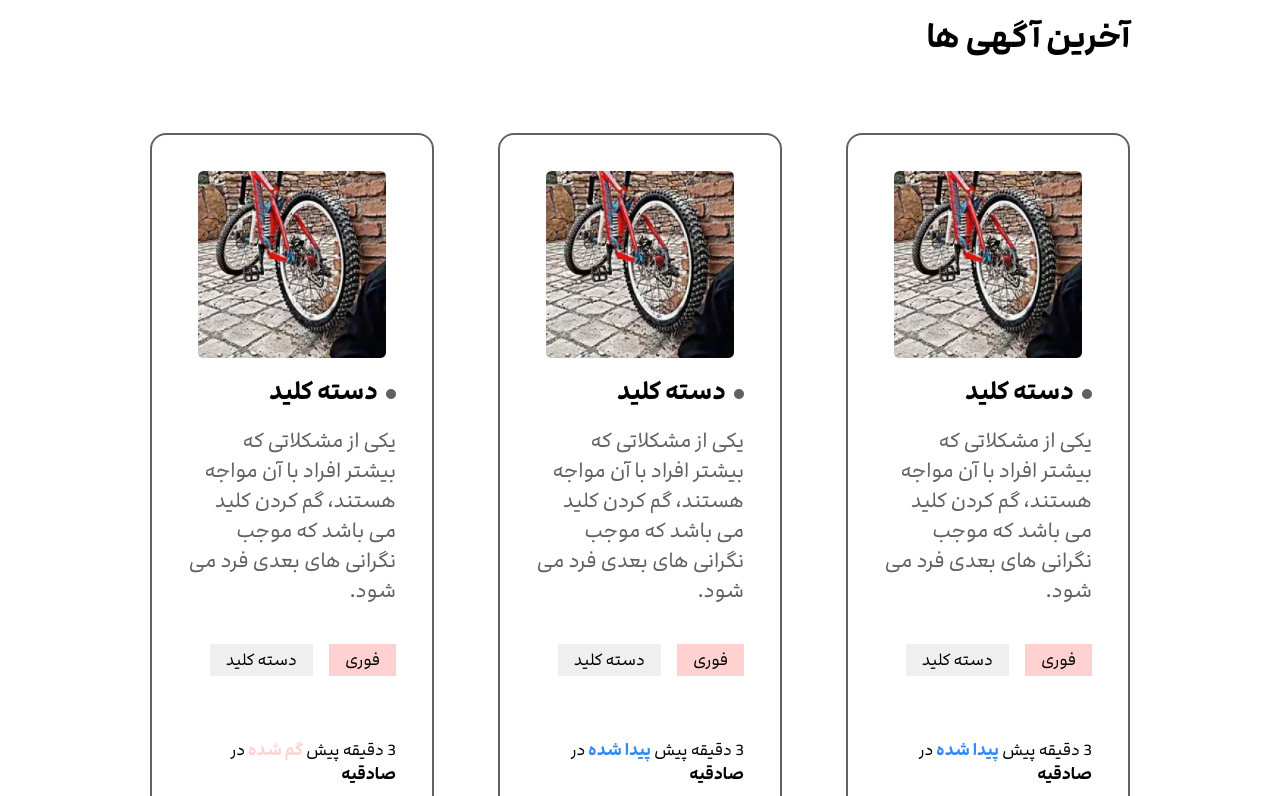
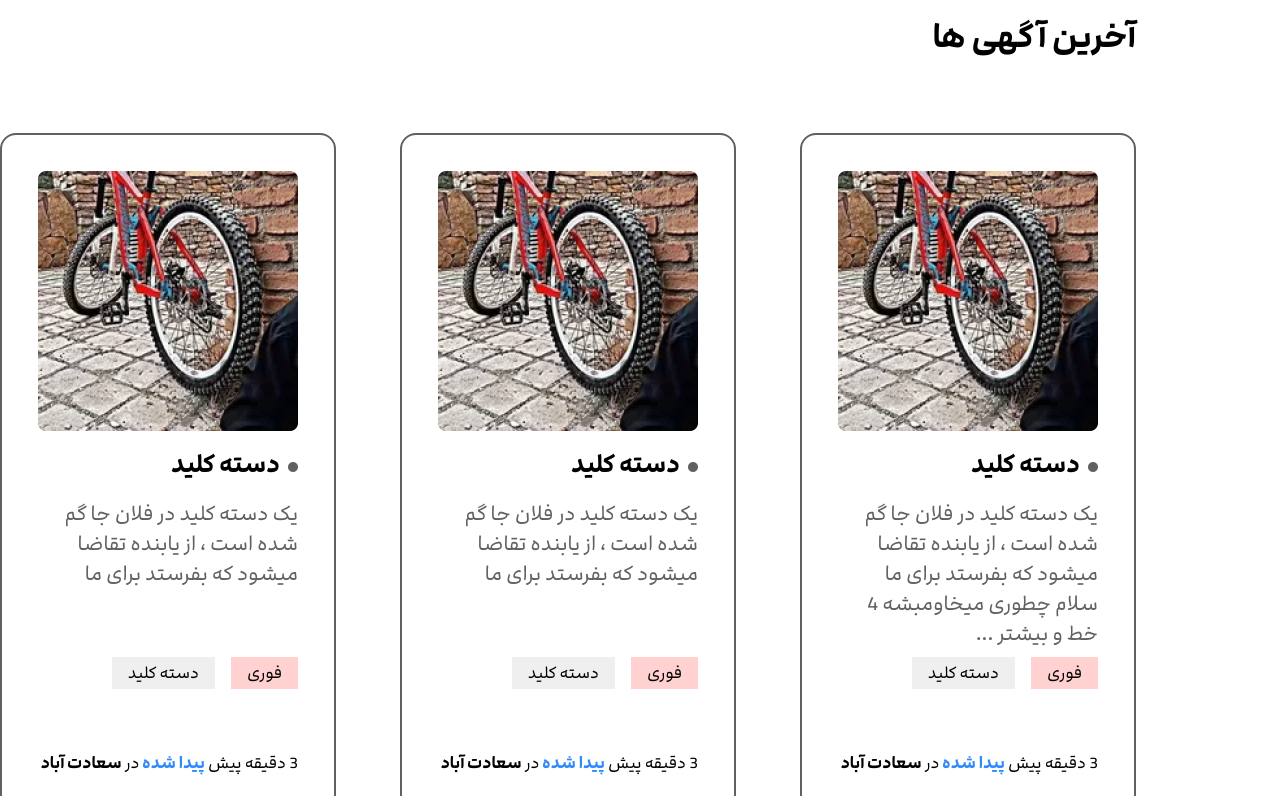
Before and after one commit to 200-status-ok/main-frontend, a Next.js app: page / in a window 1280 px wide. Shown: the part 1240-2036 px from the top of the page. Built offline with nearby package versions, Linux system fonts and the light colour scheme.

Commit message:
refactor : extract Poster component

```diff
--- /dev/null
+++ b/Layout/Footer.js
@@ -0,0 +1,6 @@
+import classes from "./Footer.module.css";
+const Footer = () => {
+  return <div className={classes.footer}>این یک فوتر است</div>;
+};
+
+export default Footer;
--- /dev/null
+++ b/Layout/Footer.module.css
@@ -0,0 +1,11 @@
+.footer {
+  width: 100%;
+  height: 280px;
+  justify-content: center;
+  align-items: center;
+  background-color: #3a3a3a;
+  color: white;
+  font-size: 32px;
+  display: flex;
+  margin-top: 80px;
+}
--- a/Layout/Header.js
+++ b/Layout/Header.js
@@ -1,7 +1,7 @@
 import classes from "./Header.module.css";
 import leftdots from "../assets/images/leftdots.png";
 import Image from "next/image";
-import { useState } from "react";
+import { useRef, useState } from "react";
 import LoginPopup from "../components/LoginPopup";
 const Header = () => {
   const [showLoginPopup, setShowLoginPopup] = useState(false);
--- /dev/null
+++ b/Layout/Layout.js
@@ -0,0 +1,14 @@
+import Footer from "./Footer";
+import Header from "./Header";
+
+const Layout = ({ children }) => {
+  return (
+    <>
+      <Header />
+      {children}
+      <Footer />
+    </>
+  );
+};
+
+export default Layout;
--- a/components/LoginPopup.js
+++ b/components/LoginPopup.js
@@ -6,14 +6,20 @@ import nine_dots from "../assets/images/ninedots.png";
 import googleIcon from "../assets/icons/google.png";
 import axios from "axios";
 import { toast } from "react-toastify";
-import { useState } from "react";
+import { useState, useRef } from "react";
+import useOnClickOutside from "../hooks/useOutside";
 const LoginPopup = ({ setUser, setShowLoginPopup }) => {
   const [username, setUsername] = useState("");
   const [otp, setOtp] = useState("");
+  const loginBoxRef = useRef();
+
+  useOnClickOutside(loginBoxRef, () => {
+    setShowLoginPopup(false);
+  });
   return (
     <>
       <div className={classes.background}>
-        <div className={classes.popup_container}>
+        <div className={classes.popup_container} ref={loginBoxRef}>
           <div className={classes.title_container}>
             <div className={classes.title_right}>
               <Image src={userIcon} width="32" height="32" />
--- /dev/null
+++ b/components/Poster.js
@@ -0,0 +1,55 @@
+import classes from "../pages/Home.module.css";
+import dot from "../assets/images/dot.png";
+import Image from "next/image";
+
+const lengthOfDescription = 110;
+
+const Poster = ({
+  image,
+  title,
+  description,
+  found,
+  lost,
+  location,
+  time_description,
+}) => {
+  return (
+    <div className={classes.poster}>
+      <Image
+        className={classes.poster_image}
+        src={image}
+        width={260}
+        height={260}
+      />
+      <h2>
+        <Image src={dot} width={10} style={{ marginLeft: "8px" }} />
+        {title}{" "}
+      </h2>
+      <p className={classes.poster_description}>
+        {description.length > lengthOfDescription
+          ? description.slice(0, lengthOfDescription) + " ..."
+          : description}
+      </p>
+      <div className={classes.badges_container}>
+        <div className={`${classes.badge} ${classes.emergency}`}>فوری</div>
+        <div className={`${classes.badge} ${classes.category}`}>دسته کلید</div>
+      </div>
+      {found && (
+        <p>
+          {time_description + " "}
+          <span className={classes.founded}> پیدا شده </span>
+          در <b>{location}</b>
+        </p>
+      )}
+      {lost && (
+        <p>
+          {time_description + " "}
+          <span className={classes.lost}> گم شده </span>
+          در <b>{location}</b>
+        </p>
+      )}
+    </div>
+  );
+};
+
+export default Poster;
--- /dev/null
+++ b/hooks/useOutside.js
@@ -0,0 +1,18 @@
+import { useEffect } from "react";
+
+export default function useOnClickOutside(ref, handler) {
+  useEffect(() => {
+    const listener = (event) => {
+      if (!ref.current || ref.current.contains(event.target)) {
+        return;
+      }
+      handler(event);
+    };
+    document.addEventListener("mousedown", listener);
+    document.addEventListener("touchstart", listener);
+    return () => {
+      document.removeEventListener("mousedown", listener);
+      document.removeEventListener("touchstart", listener);
+    };
+  }, [ref, handler]);
+}
--- a/pages/Home.module.css
+++ b/pages/Home.module.css
@@ -165,8 +165,6 @@
 }
 .poster_image {
   margin: 0 auto;
-  width: 90%;
-  height: 90%;
 }
 .poster_title {
   font-size: 24px;
@@ -177,6 +175,7 @@
   font-size: 20px;
   color: #3a3a3acc;
   font-weight: 400;
+  height: 120px;
   /* min-height: 160px; */
 }
 .badges_container {
@@ -226,14 +225,3 @@
   font-size: 26px;
   border: 0;
 }
-.footer {
-  width: 100%;
-  height: 280px;
-  justify-content: center;
-  align-items: center;
-  background-color: #3a3a3a;
-  color: white;
-  font-size: 32px;
-  display: flex;
-  margin-top: 80px;
-}
--- a/pages/index.js
+++ b/pages/index.js
@@ -13,14 +13,14 @@ import plus from "../assets/icons/plus.png";
 import dots from "../assets/images/dots.png";
 import bicycle from "../assets/images/bicycle.png";
 import toodots from "../assets/images/toodots.png";
-import dot from "../assets/images/dot.png";
 import leftchevron from "../assets/icons/left_chevron.png";
+import Layout from "../Layout/Layout";
+import Poster from "../components/Poster";
 export default function Home() {
   const [showLoginPopup, setShowLoginPopup] = useState(false);
 
   return (
-    <>
-      <Header />
+    <Layout>
       <div className={classes.hero}>
         <div className={classes.hero_text_container}>
           <div className={classes.hero_text}>
@@ -65,92 +65,38 @@ export default function Home() {
       <div className={classes.posters}>
         <div className={classes.posters_title}>آخرین آگهی ها</div>
         <div className={classes.posters_container}>
-          <div className={classes.poster}>
-            <Image
-              className={classes.poster_image}
-              src={bicycle}
-              width={260}
-              height={260}
-            />
-            <h2>
-              <Image src={dot} width={10} style={{ marginLeft: "8px" }} />
-              دسته کلید
-            </h2>
-            <p className={classes.poster_description}>
-              یکی از مشکلاتی که بیشتر افراد با آن مواجه هستند، گم کردن کلید می
-              باشد که موجب نگرانی های بعدی فرد می شود.{" "}
-            </p>
-            <div className={classes.badges_container}>
-              <div className={`${classes.badge} ${classes.emergency}`}>
-                فوری
-              </div>
-              <div className={`${classes.badge} ${classes.category}`}>
-                دسته کلید
-              </div>
-            </div>
-            <p>
-              3 دقیقه پیش <span className={classes.founded}>پیدا شده </span>
-              در <b>صادقیه</b>
-            </p>
-          </div>
-
-          <div className={classes.poster}>
-            <Image
-              className={classes.poster_image}
-              src={bicycle}
-              width={260}
-              height={260}
-            />
-            <h2>
-              <Image src={dot} width={10} style={{ marginLeft: "8px" }} />
-              دسته کلید
-            </h2>
-            <p className={classes.poster_description}>
-              یکی از مشکلاتی که بیشتر افراد با آن مواجه هستند، گم کردن کلید می
-              باشد که موجب نگرانی های بعدی فرد می شود.{" "}
-            </p>
-            <div className={classes.badges_container}>
-              <div className={`${classes.badge} ${classes.emergency}`}>
-                فوری
-              </div>
-              <div className={`${classes.badge} ${classes.category}`}>
-                دسته کلید
-              </div>
-            </div>
-            <p>
-              3 دقیقه پیش <span className={classes.founded}>پیدا شده </span>
-              در <b>صادقیه</b>
-            </p>
-          </div>
-
-          <div className={classes.poster}>
-            <Image
-              className={classes.poster_image}
-              src={bicycle}
-              width={260}
-              height={260}
-            />
-            <h2>
-              <Image src={dot} width={10} style={{ marginLeft: "8px" }} />
-              دسته کلید
-            </h2>
-            <p className={classes.poster_description}>
-              یکی از مشکلاتی که بیشتر افراد با آن مواجه هستند، گم کردن کلید می
-              باشد که موجب نگرانی های بعدی فرد می شود.{" "}
-            </p>
-            <div className={classes.badges_container}>
-              <div className={`${classes.badge} ${classes.emergency}`}>
-                فوری
-              </div>
-              <div className={`${classes.badge} ${classes.category}`}>
-                دسته کلید
-              </div>
-            </div>
-            <p>
-              3 دقیقه پیش <span className={classes.lost}>گم شده </span>
-              در <b>صادقیه</b>
-            </p>
-          </div>
+          <Poster
+            title="دسته کلید"
+            description="یک دسته کلید در فلان جا گم شده است ، از یابنده تقاضا میشود که بفرستد برای ما سلام چطوری میخاومبشه 4 خط و بیشتر چه بسا بشود "
+            image={bicycle}
+            time_description="3 دقیقه پیش"
+            location="سعادت آباد"
+            found
+          />
+          <Poster
+            title="دسته کلید"
+            description="یک دسته کلید در فلان جا گم شده است ، از یابنده تقاضا میشود که بفرستد برای ما"
+            image={bicycle}
+            time_description="3 دقیقه پیش"
+            location="سعادت آباد"
+            found
+          />
+          <Poster
+            title="دسته کلید"
+            description="یک دسته کلید در فلان جا گم شده است ، از یابنده تقاضا میشود که بفرستد برای ما"
+            image={bicycle}
+            time_description="3 دقیقه پیش"
+            location="سعادت آباد"
+            found
+          />
+          <Poster
+            title="دسته کلید"
+            description="یک دسته کلید در فلان جا گم شده است ، از یابنده تقاضا میشود که بفرستد برای ما"
+            image={bicycle}
+            time_description="3 دقیقه پیش"
+            location="سعادت آباد"
+            found
+          />
         </div>
       </div>
       <div className={classes.more}>
@@ -160,7 +106,6 @@ export default function Home() {
           <Image src={leftchevron} width={10} />
         </div>
       </div>
-      <div className={classes.footer}>این یک فوتر است</div>
-    </>
+    </Layout>
   );
 }
--- /dev/null
+++ b/pages/posters.js
@@ -0,0 +1,5 @@
+const Posters = () => {
+  return <></>;
+};
+
+export default Posters;
```
Also changed, not shown: pages/posters.module.css (added).
